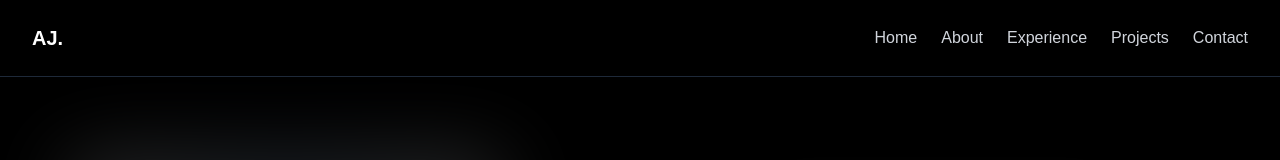
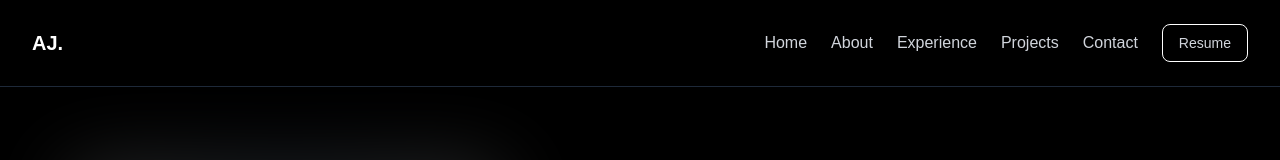
Before and after one commit to abujallow/portfolio, a Next.js app: page / in a window 1280 px wide. Shown: the top 160 px of the page. Built offline with nearby package versions, Linux system fonts and the light colour scheme.

Commit message:
add resume + final polish

```diff
--- a/src/app/page.js
+++ b/src/app/page.js
@@ -90,9 +90,18 @@ export default function Home() {
       Contact
     </button>
 
+    {/* ✅ ONLY ADD THIS PART */}
+    <a
+      href="/resume.pdf"
+      target="_blank"
+      rel="noopener noreferrer"
+      className="border border-white px-4 py-2 rounded-lg text-sm font-medium transition duration-300 hover:bg-white hover:text-black"
+    >
+      Resume
+    </a>
+
   </div>
 </nav>
-
       {/* HERO SECTION */}
 <div className="flex items-center justify-center px-6 py-20">
   <div className="max-w-6xl w-full grid md:grid-cols-2 gap-12 items-center">
```
Also changed, not shown: 1 other file (tests, documents, lock files or other folders).
